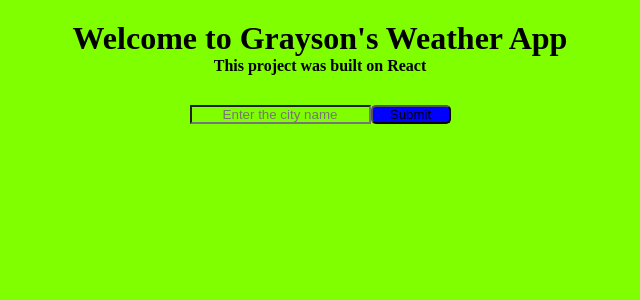
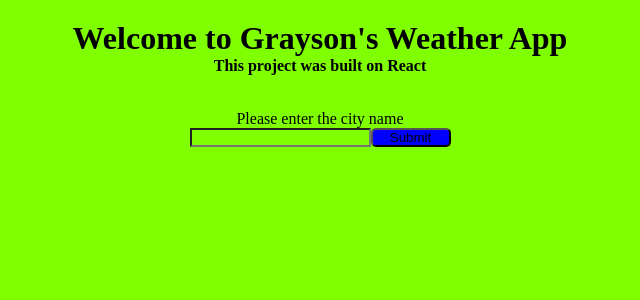
Before and after one commit to GrayGillis/weather-app-react, a React (Create React App) app: page / in a window 1280 px wide. Shown: the top 300 px of the page, without its empty margins (320-960 px from the left). Built offline with nearby package versions, Linux system fonts and the light colour scheme.

Commit message:
centered app

```diff
--- a/src/App.css
+++ b/src/App.css
@@ -10,5 +10,14 @@
 
 .header {
   margin-top: 20px;
-  padding-bottom: 30px;
 }
+
+.header h4 {
+  padding-bottom: 35px;
+}
+
+/* not working here */
+.the-form {
+  background-color: crimson;
+  border: cyan;
+}
--- a/src/App.js
+++ b/src/App.js
@@ -14,7 +14,7 @@
 
 function App() {
 
-   // will be for displaying the city's weather
+  // will be for displaying the city's weather
   const [cityWeather, setCityWeather] = useState([]);
 
   useEffect(() => {
@@ -25,7 +25,7 @@
     <form className="the-form">
       <Header/>
       <div className="App">
-        <input type="text" name="weather" id="weather-text"      placeholder="Enter the city name"/>
+        <input type="text" name="weather" id="weather-text"/>
         <button className="btn" onClick={getWeatherInfo}>Submit</button>
       </div>
     </form>
--- a/src/Header.js
+++ b/src/Header.js
@@ -5,6 +5,7 @@
         <div className="header">
             <h1>Welcome to Grayson's Weather App</h1>
             <h4>This project was built on React</h4>
+            <p>Please enter the city name</p>
         </div>
     )
 }
```
